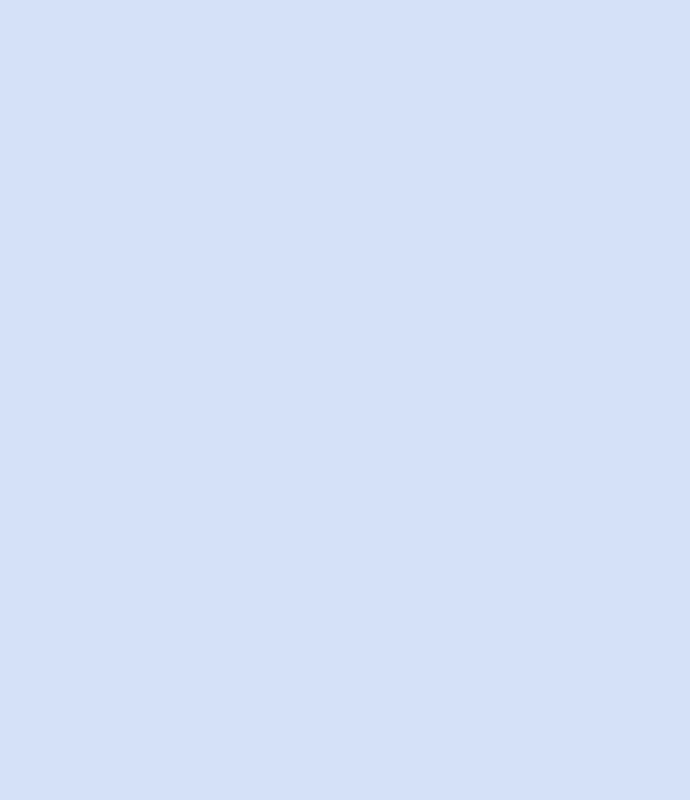
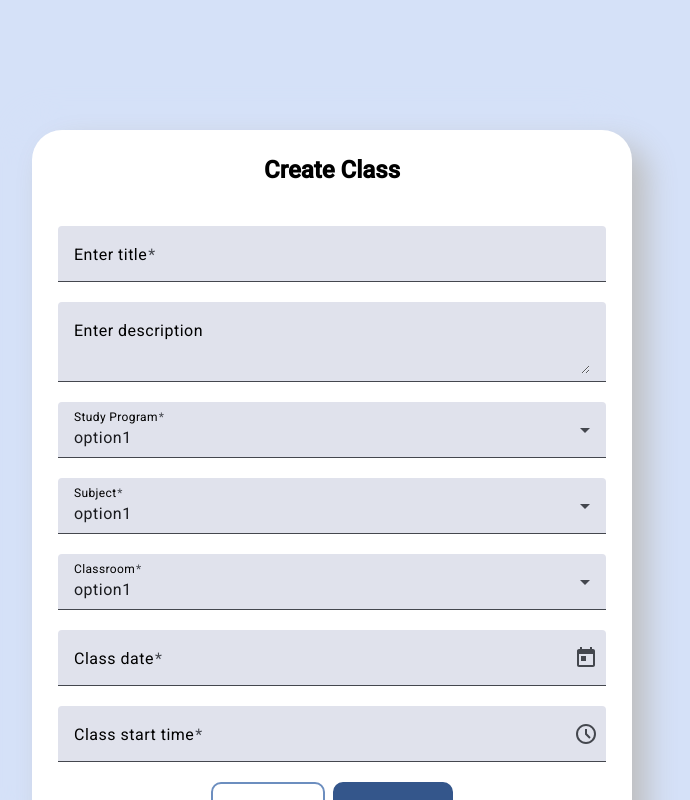
Before and after one commit to LukaIlic831/EduSchedule, an Angular app: page /create-class in a window 1280 px wide. Before the commit this address led to /. Shown: the whole page, without its empty margins (308-998 px from the left). Built offline with nearby package versions, Linux system fonts and the light colour scheme.

Commit message:
created create-class-page

```diff
--- a/src/app/app.config.ts
+++ b/src/app/app.config.ts
@@ -1,8 +1,9 @@
 import { ApplicationConfig, provideZoneChangeDetection } from '@angular/core';
 import { provideRouter } from '@angular/router';
+import {provideNativeDateAdapter} from '@angular/material/core';
 
 import { routes } from './app.routes';
 
 export const appConfig: ApplicationConfig = {
-  providers: [provideZoneChangeDetection({ eventCoalescing: true }), provideRouter(routes)]
+  providers: [provideZoneChangeDetection({ eventCoalescing: true }), provideRouter(routes), provideNativeDateAdapter()]
 };
--- a/src/app/app.routes.ts
+++ b/src/app/app.routes.ts
@@ -4,6 +4,7 @@ import { SignUpPageComponent } from './feature/auth/pages/sign-up-page/sign-up-p
 import { ProfessorInfoPageComponent } from './feature/user-info/pages/professor-info-page/professor-info-page.component';
 import { StudentInfoPageComponent } from './feature/user-info/pages/student-info-page/student-info-page.component';
 import { ProfessorDashboardPageComponent } from './feature/dashboard/pages/professor-dashboard-page/professor-dashboard-page.component';
+import { CreateClassPageComponent } from './feature/create-class/pages/create-class-page/create-class-page.component';
 
 export const routes: Routes = [
   { path: '', redirectTo: 'sign-in', pathMatch: 'full' },
@@ -12,4 +13,5 @@ export const routes: Routes = [
   { path: 'professor-info', component: ProfessorInfoPageComponent },
   { path: 'student-info', component: StudentInfoPageComponent },
   { path: 'professor-dashboard', component: ProfessorDashboardPageComponent },
+  { path: 'create-class', component: CreateClassPageComponent },
 ];
--- /dev/null
+++ b/src/app/feature/create-class/pages/create-class-page/create-class-page.component.html
@@ -0,0 +1,80 @@
+<div class="create-class__block--wrapper">
+  <mat-card class="create-class__block">
+    <mat-card-header>
+      <mat-card-title>Create Class</mat-card-title>
+    </mat-card-header>
+    <form>
+      <mat-card-content>
+        <div class="create-class__block--fields">
+          <div class="create-class__block--title">
+            <mat-form-field>
+              <mat-label>Enter title</mat-label>
+              <input matInput type="text" required formControlName="title" />
+            </mat-form-field>
+          </div>
+          <div class="create-class__block--desc">
+            <mat-form-field>
+              <mat-label>Enter description</mat-label>
+              <textarea
+                matInput
+                placeholder="This class is about..."
+              ></textarea>
+            </mat-form-field>
+          </div>
+          <div class="create-class__block--select">
+            <mat-form-field>
+              <mat-label>Study Program</mat-label>
+              <select matNativeControl required>
+                <option value="option1">option1</option>
+                <option value="option2">option2</option>
+                <option value="option3">option3</option>
+              </select>
+            </mat-form-field>
+          </div>
+          <div class="create-class__block--select">
+            <mat-form-field>
+              <mat-label>Subject</mat-label>
+              <select matNativeControl required>
+                <option value="option1">option1</option>
+                <option value="option2">option2</option>
+                <option value="option3">option3</option>
+              </select>
+            </mat-form-field>
+          </div>
+          <div class="create-class__block--select">
+            <mat-form-field>
+              <mat-label>Classroom</mat-label>
+              <select matNativeControl required>
+                <option value="option1">option1</option>
+                <option value="option2">option2</option>
+                <option value="option3">option3</option>
+              </select>
+            </mat-form-field>
+          </div>
+          <div class="create-class__block--time-picker">
+            <mat-form-field>
+              <mat-label>Class date</mat-label>
+              <input matInput [matDatepicker]="datepicker" required />
+              <mat-datepicker #datepicker />
+              <mat-datepicker-toggle [for]="datepicker" matSuffix />
+            </mat-form-field>
+            <mat-form-field>
+              <mat-label>Class start time</mat-label>
+              <input matInput [matTimepicker]="timepicker" required />
+              <mat-timepicker #timepicker />
+              <mat-timepicker-toggle [for]="timepicker" matSuffix />
+            </mat-form-field>
+          </div>
+        </div>
+      </mat-card-content>
+      <mat-card-footer>
+        <button class="create-class__block--cancel" routerLink="/professor-dashboard">
+          Cancel
+        </button>
+        <button class="create-class__block--confirm" type="submit">
+          Confirm
+        </button>
+      </mat-card-footer>
+    </form>
+  </mat-card>
+</div>
--- /dev/null
+++ b/src/app/feature/create-class/pages/create-class-page/create-class-page.component.scss
@@ -0,0 +1,71 @@
+@use "variables" as *;
+@use "mixins" as *;
+mat-form-field {
+  width: 100%;
+
+  div {
+    background-color: $input-background;
+  }
+}
+
+.create-class__block {
+  margin-top: 200px !important;
+  margin-bottom: 20px !important;
+  width: 600px !important;
+  @include mid-block();
+  @include block-shadow();
+
+  &--wrapper {
+    @include mid-block-wrapper();
+    @include flex-center();
+    overflow-y: scroll;
+  }
+
+  &--fields {
+    @include flex-center();
+    flex-direction: column;
+    width: 100%;
+  }
+
+  &--select,
+  &--title,
+  &--desc, &--time-picker {
+    width: 100%;
+  }
+
+  &--desc textarea {
+    resize: vertical;
+    max-height: 140px;
+  }
+
+  &--confirm {
+    max-width: 200px;
+    @include button-style();
+    margin-left: $spacing-sm;
+  }
+
+  &--cancel {
+    max-width: 200px;
+    @include cancel-button-style();
+  }
+}
+
+mat-card-header {
+  @include flex-center();
+}
+
+mat-card-footer {
+  margin-bottom: $spacing-xs;
+  @include flex-center();
+}
+
+mat-label {
+  color: $primary-text !important;
+}
+
+mat-card-title {
+  font-size: 24px !important;
+  font-weight: bold;
+  color: $primary-text;
+  margin-bottom: $spacing-xxl;
+}
--- /dev/null
+++ b/src/app/feature/create-class/pages/create-class-page/create-class-page.component.ts
@@ -0,0 +1,19 @@
+import { Component } from '@angular/core';
+import { MatCardModule } from '@angular/material/card';
+import { MatFormFieldModule } from '@angular/material/form-field';
+import { MatInputModule } from '@angular/material/input';
+import { MatSelectModule } from '@angular/material/select';
+import {MatTimepickerModule} from '@angular/material/timepicker';
+import {MatDatepickerModule} from '@angular/material/datepicker';
+import { RouterLink } from '@angular/router';
+
+@Component({
+  selector: 'app-create-class-page',
+  imports: [MatFormFieldModule, MatSelectModule, MatInputModule, MatCardModule, MatTimepickerModule,
+    MatDatepickerModule, RouterLink],
+  templateUrl: './create-class-page.component.html',
+  styleUrl: './create-class-page.component.scss'
+})
+export class CreateClassPageComponent {
+
+}
--- a/src/app/feature/dashboard/pages/professor-dashboard-page/professor-dashboard-page.component.html
+++ b/src/app/feature/dashboard/pages/professor-dashboard-page/professor-dashboard-page.component.html
@@ -1,6 +1,6 @@
-  <div class="dashboard__title">
-    <h1>Welcome Username!</h1>
-  </div>
+<div class="dashboard__title">
+  <h1>Welcome Username!</h1>
+</div>
 <div class="main__wrapper">
   <div class="dashboard__professor--info">
     <div class="dashboard__professor--info-title">
@@ -21,14 +21,14 @@
       <h1>My classes</h1>
     </div>
     <div class="dashboard__classes--wrapper">
-        <app-class/>
-        <app-class/>
-        <app-class/>
-          <app-class/>
-            <app-class/>
+      <app-class />
+      <app-class />
+      <app-class />
+      <app-class />
+      <app-class />
     </div>
   </div>
   <div class="dashboard__create-class">
-      <button type="submit">Create Class</button>
+    <button routerLink="/create-class">Create Class</button>
   </div>
 </div>
--- a/src/app/feature/dashboard/pages/professor-dashboard-page/professor-dashboard-page.component.ts
+++ b/src/app/feature/dashboard/pages/professor-dashboard-page/professor-dashboard-page.component.ts
@@ -1,9 +1,10 @@
 import { Component } from '@angular/core';
 import { ClassComponent } from '../../../../shared/components/class/class.component';
+import { RouterLink } from '@angular/router';
 
 @Component({
   selector: 'app-professor-dashboard-page',
-  imports: [ClassComponent],
+  imports: [ClassComponent, RouterLink],
   templateUrl: './professor-dashboard-page.component.html',
   styleUrl: './professor-dashboard-page.component.scss'
 })
--- a/src/styles/mixins.scss
+++ b/src/styles/mixins.scss
@@ -29,6 +29,20 @@
   }
 }
 
+@mixin cancel-button-style {
+  position: relative;
+  padding: 15px 30px;
+  text-align: center;
+  font-size: 16px;
+  text-decoration: none;
+  background: transparent;
+  cursor: pointer;
+  transition: ease-in-out 0.2s;
+  border-radius: 10px;
+  color: $secondary-color;
+  border: 2px solid $secondary-color;
+}
+
 @mixin mid-block {
   width: 400px;
   border-radius: 30px;
```
Also changed, not shown: 1 other file (tests, documents, lock files or other folders).
